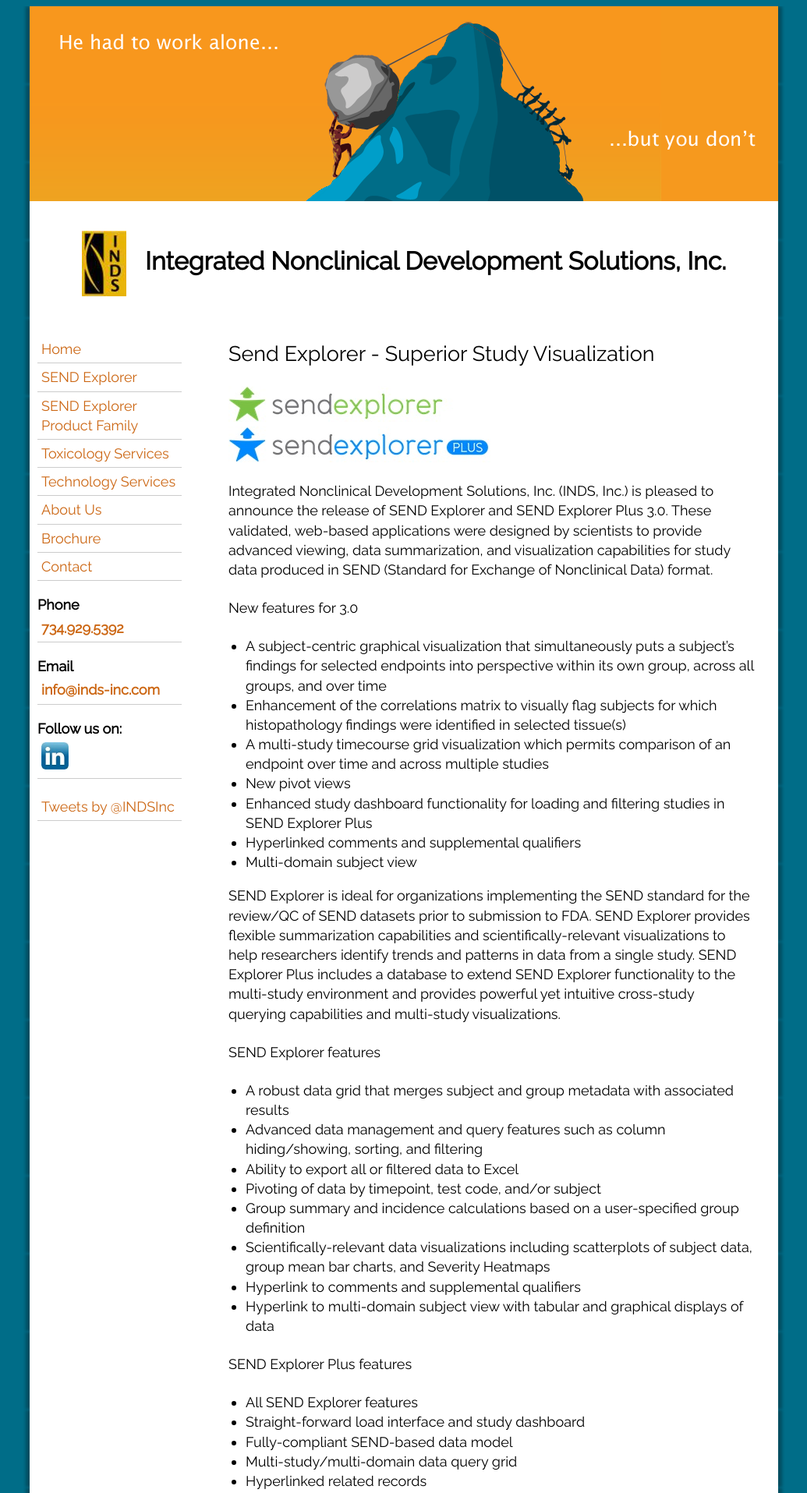
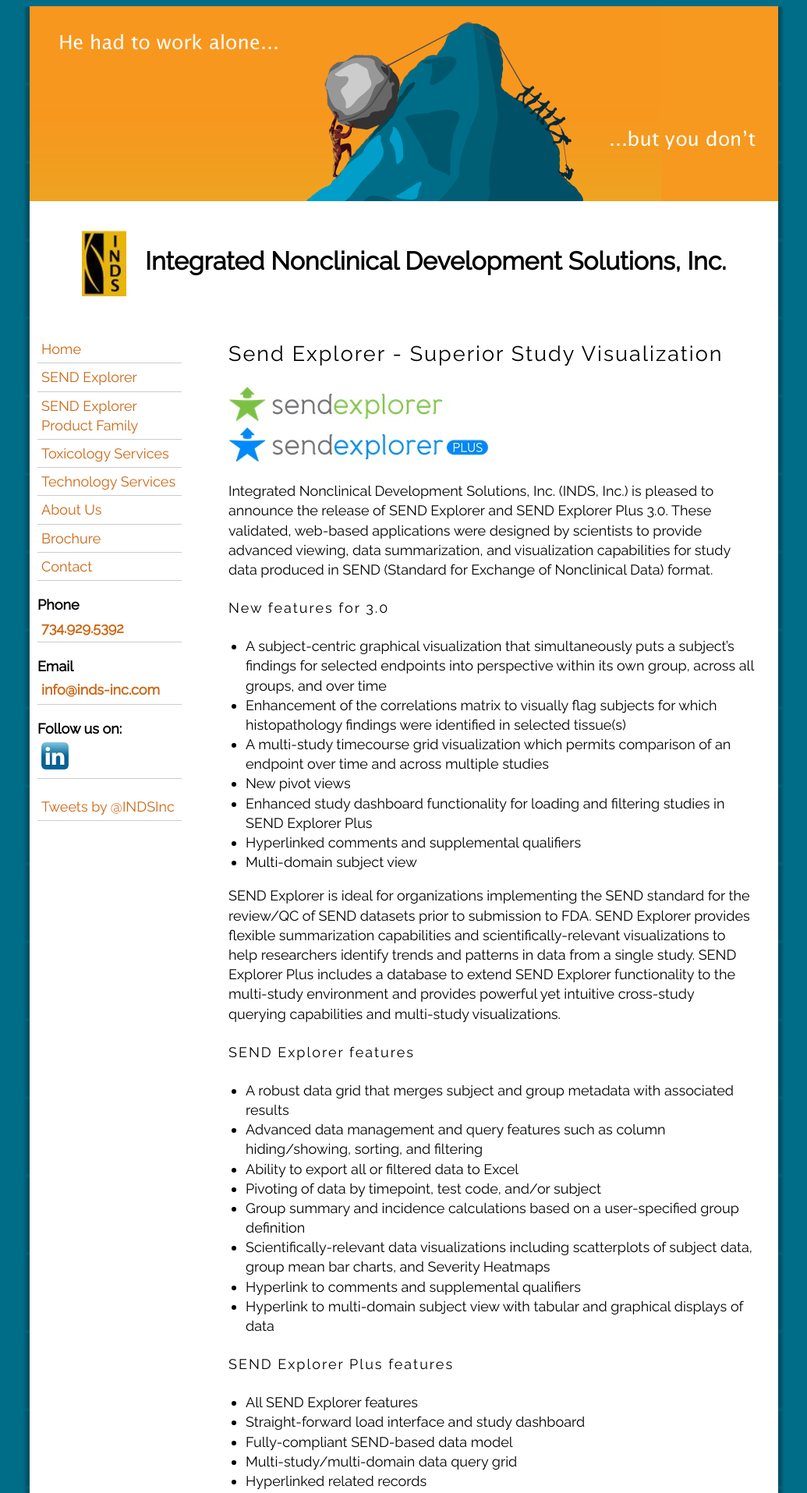
Before and after one commit to inds-inc/inds-inc.github.io, a Jekyll site: the page built from sendexplorer.md, in a window 1280 px wide. Shown: the top 1915 px of the page at 78% size, without its empty margins (122-1157 px from the left). Built offline with Jekyll 4.4.1, drawn with Linux system fonts in a browser that asks for light colours; comment, search, counter and statistics services are not loaded.

Commit message:
sytle headers

```diff
--- a/css/body.css
+++ b/css/body.css
@@ -18,7 +18,7 @@
   background: #006d88 url(/assets/images/background.png) top center repeat-y;
 }
 
-h2, h3, h4 { font-weight: normal; }
+h2, h3, h4 { font-weight: normal; letter-spacing: 2px; }
 ul, ol { margin-left: -1em; }
 .column { padding: 0 40px 0 20px; }
 
```
